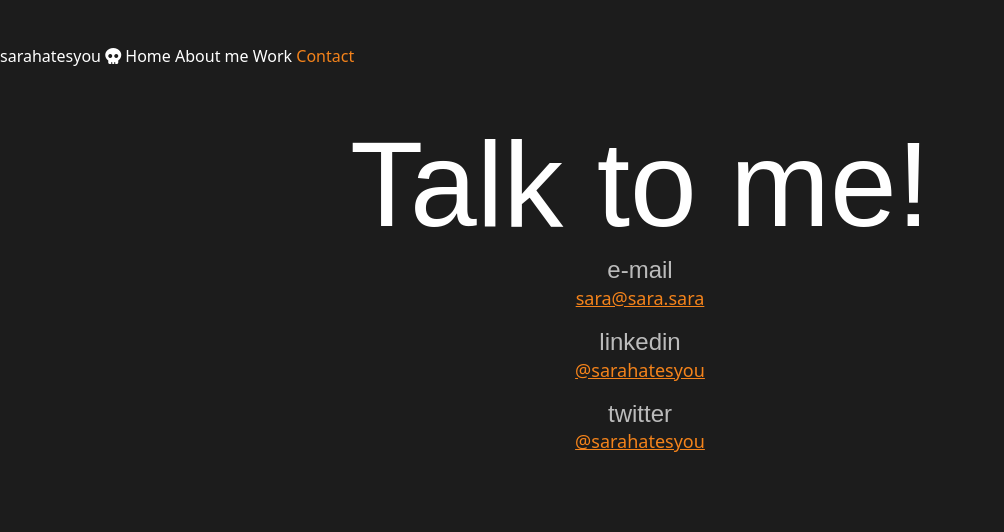
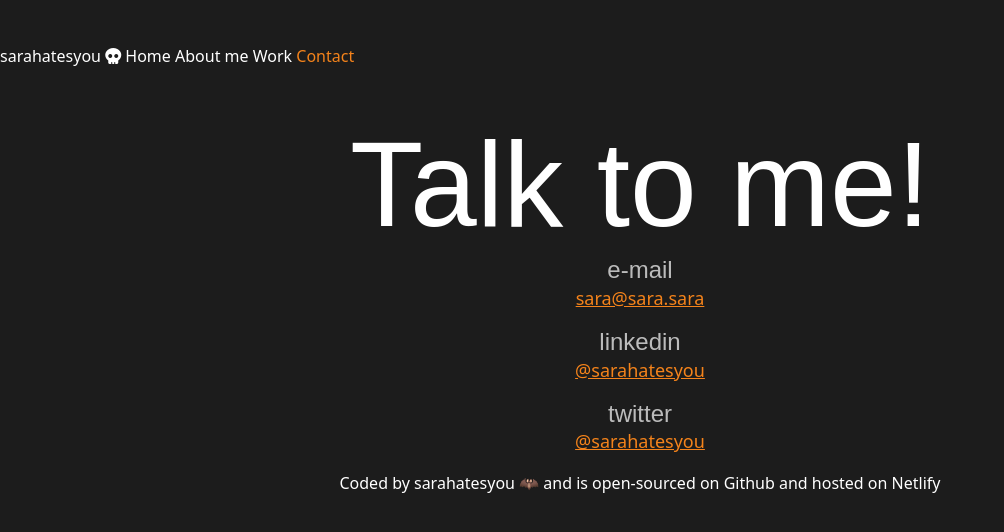
Before and after one commit to sarahatesyou/sadies-portefolio, a plain HTML site: page contact.html in a window 1280 px wide. Shown: the whole page, without its empty margins (0-1004 px from the left). Drawn offline with nearby package versions, Linux system fonts and the light colour scheme; a web font is replaced by a local one.

Commit message:
added a footer

```diff
--- a/contact.html
+++ b/contact.html
@@ -61,5 +61,10 @@
           </div>
         </div>
       </div>
+          <footer>
+      Coded by <a href="/">sarahatesyou</a> 🦇 and is open-sourced on
+      <a href="https://github.com/sarahatesyou/sadies-portefolio">Github</a> and
+      hosted on <a href="https://sadies-portefolio.netlify.app/">Netlify</a>
+    </footer>
   </body>
 </html>
--- a/css/style.css
+++ b/css/style.css
@@ -144,13 +144,19 @@ nav li {
   line-height: 42px;
 }
 
-nav a {
+nav a,
+footer a {
   text-decoration: none;
   color: #ffffff;
   transition: all 100ms ease-in-out;
 }
 
 nav a:hover,
-nav li.active a {
+nav li.active a,
+footer a:hover {
   color: var(--primary-color);
 }
+
+footer {
+  text-align: center;
+}
```
Also changed, not shown: about.html (+5 -0 lines), index.html (+5 -0 lines), work.html (+5 -0 lines).
